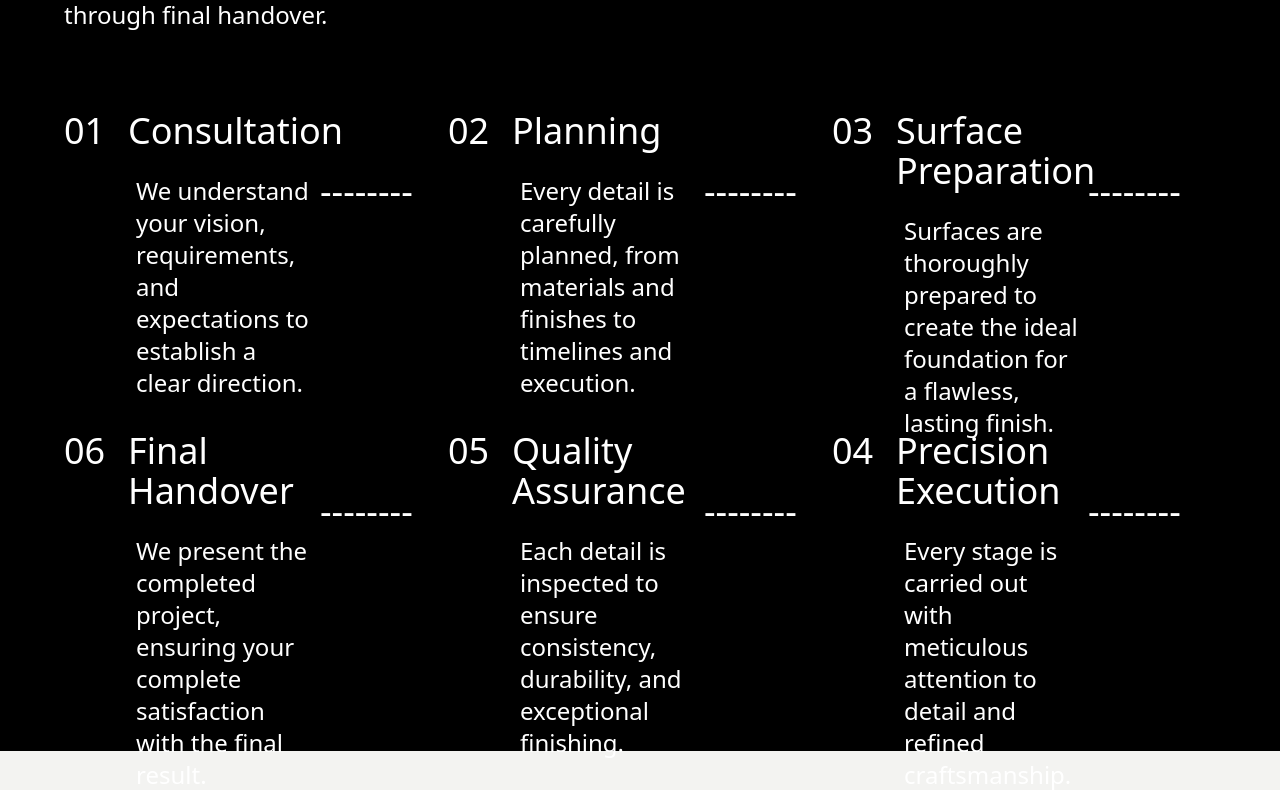
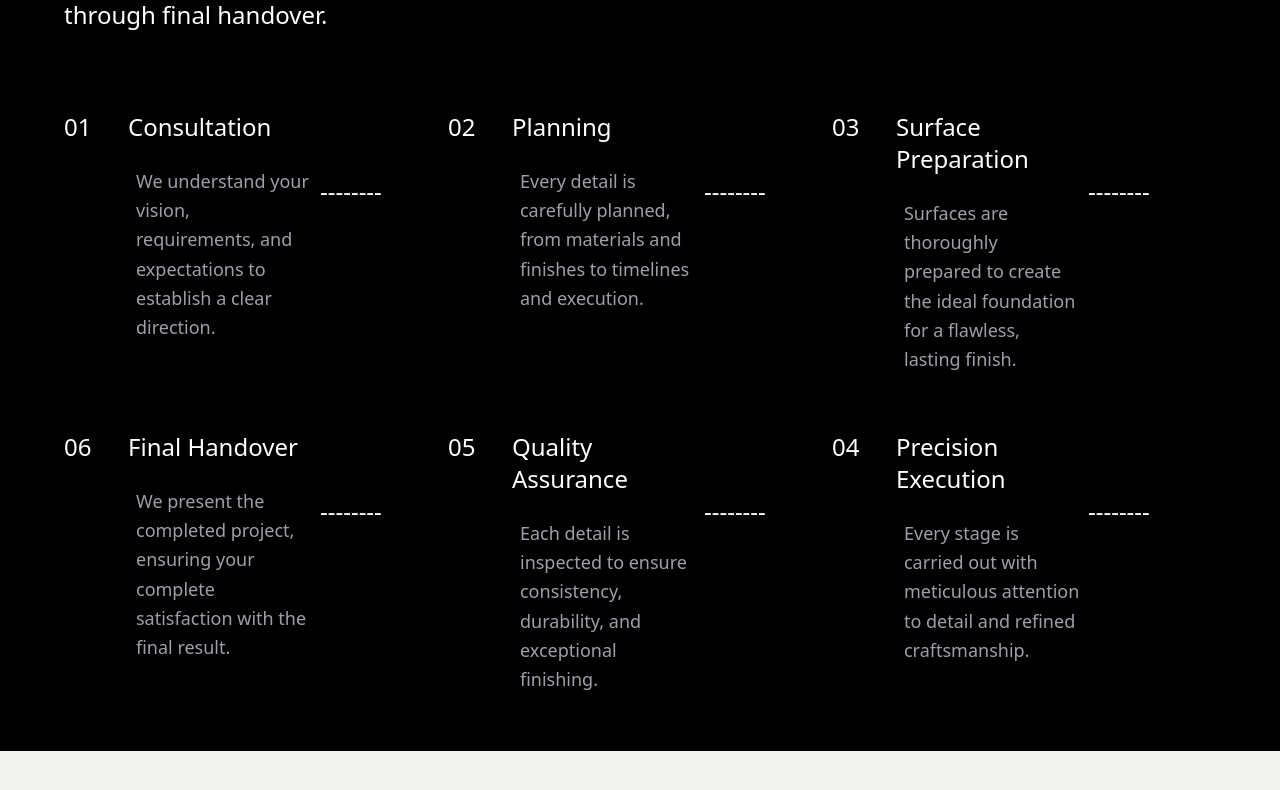
Before and after one commit to Pradeep-Borude/Bombay-Painting-Group, a Next.js app: page / in a window 1280 px wide. Shown: the part 7410-8200 px from the top of the page. Built offline with nearby package versions, Linux system fonts and the light colour scheme.

Commit message:
Initial project

```diff
--- a/app/components/process.jsx
+++ b/app/components/process.jsx
@@ -95,8 +95,8 @@ export default function Process() {
               }}
             >
               <Reveal delay={index * 50}>
-                <div className="flex text-4xl font-medium">
-                  <p className="h-[15vh] w-[5vw]">
+                <div className="flex text-2xl font-medium">
+                  <p className="h-full w-[5vw]">
                     {item.number}
                   </p>
 
@@ -105,7 +105,7 @@ export default function Process() {
                       {item.title}
                     </h1>
 
-                    <p className="p-2 text-2xl font-thin">
+                    <p className="p-2 text-sm font-light leading-relaxed text-zinc-400 lg:text-lg">
                       {item.process}
                     </p>
                   </div>
```
